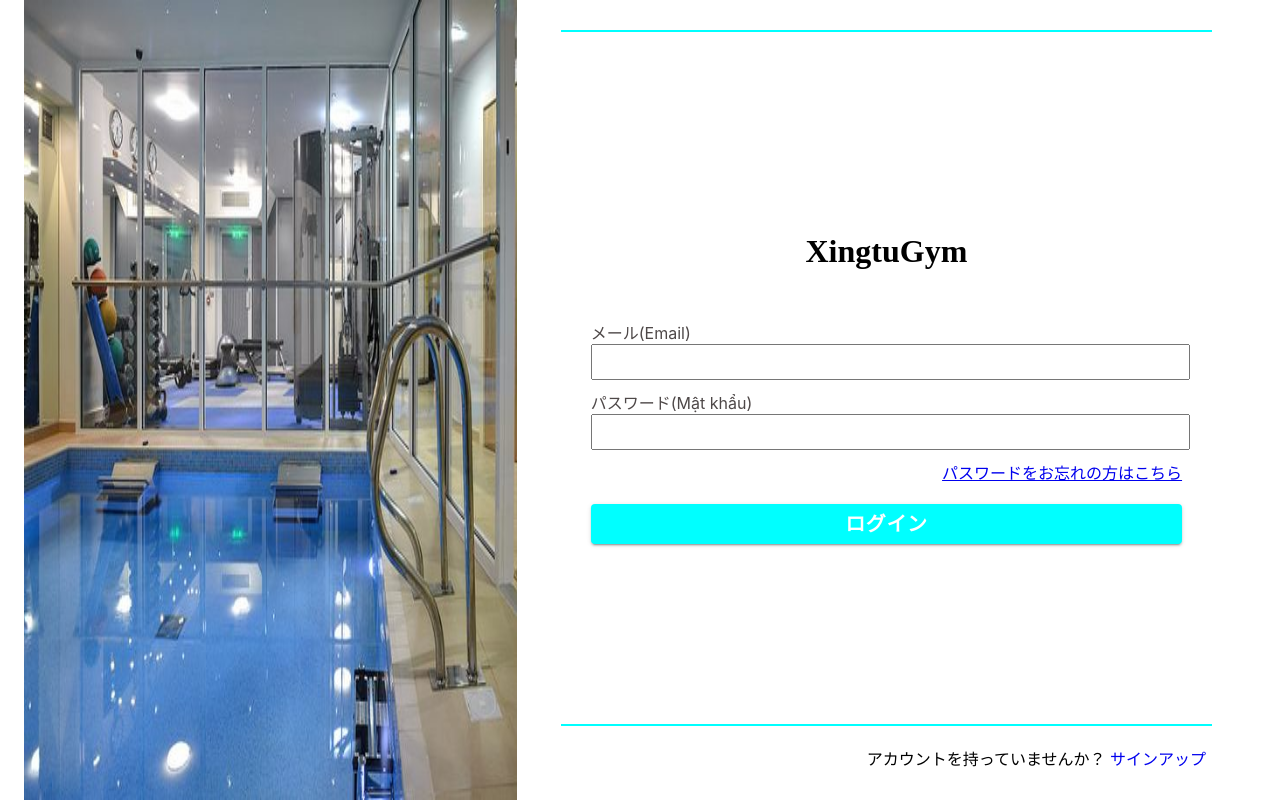
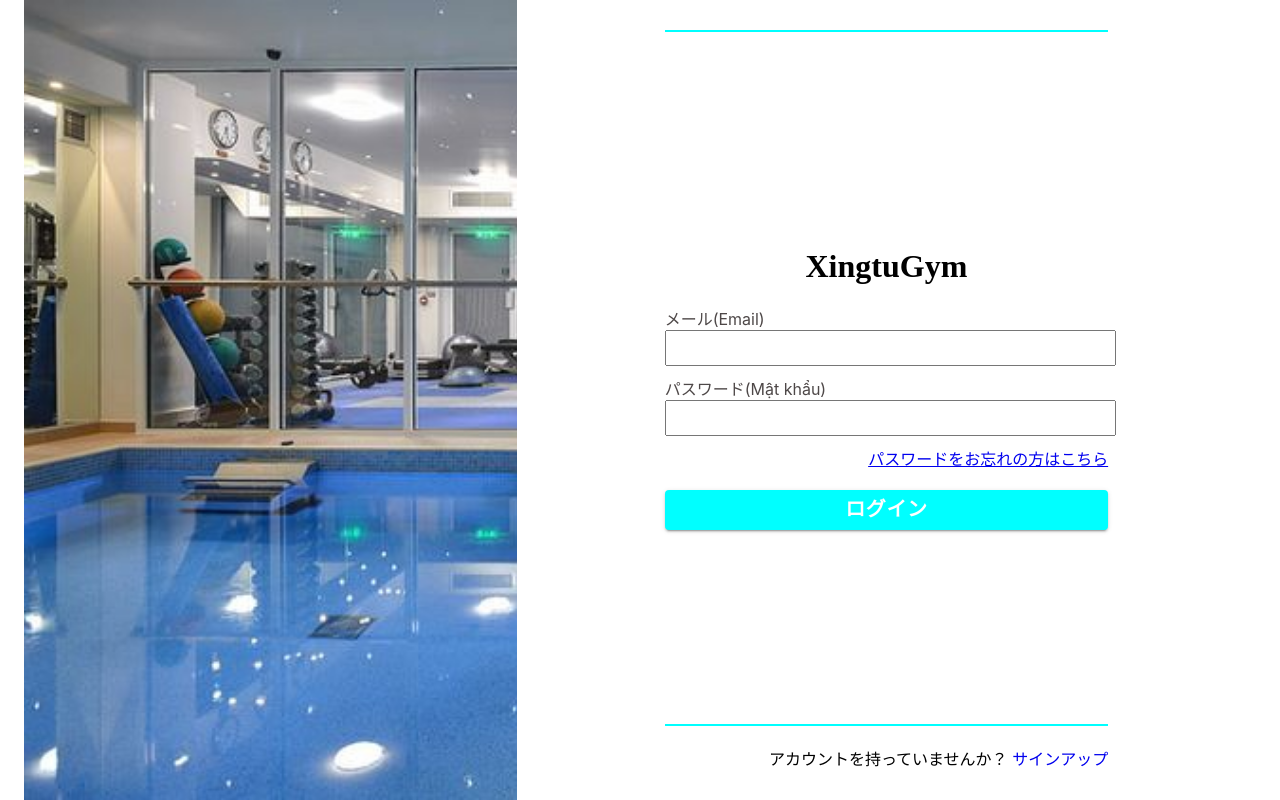
Before and after one commit to minhquan0509/gym-frontend, a React (Create React App) app: page /login in a window 1280 px wide. Built offline with nearby package versions, Linux system fonts and the light colour scheme.

Commit message:
edit css login+signup

```diff
--- a/src/css/GymLogin.css
+++ b/src/css/GymLogin.css
@@ -3,7 +3,7 @@
 }
 .login_page-logo{
     font-family: 'Special Elite', cursive;
-    margin-bottom: 50px;
+    /* margin-bottom: 50px; */
     text-align: center;
 }
 .login_page img{
@@ -12,6 +12,8 @@
     background-position: center;
   background-repeat: no-repeat;
   background-size: cover;
+  object-fit: cover;
+  object-position: left ;
 }
 .login_page-center{
     display: flex;
@@ -24,7 +26,8 @@
     flex-direction: column;
     justify-content: center;
     width: 80%;
-    padding: 30px;
+    /* padding: 30px; */
+    width: 60%;
     height: 100%;
     border-top:2px solid aqua;
     border-bottom:2px solid aqua;
@@ -55,6 +58,9 @@
 }
 .login_page-tosignup{
     text-align: right;
-    padding-right: 50px;
+    /* padding-right: 50px; */
     margin-bottom: 30px;
+    width: 60%;
+    margin-left: auto;
+    margin-right: auto;
 }
--- a/src/css/GymSignUp.css
+++ b/src/css/GymSignUp.css
@@ -6,6 +6,7 @@
  margin-top: 20px;
  padding-right: 0px !important;
  margin-bottom: 0px !important;
+ width: 100% !important;
 }
 .signup_page-right{
     padding: 0px !important;
```
